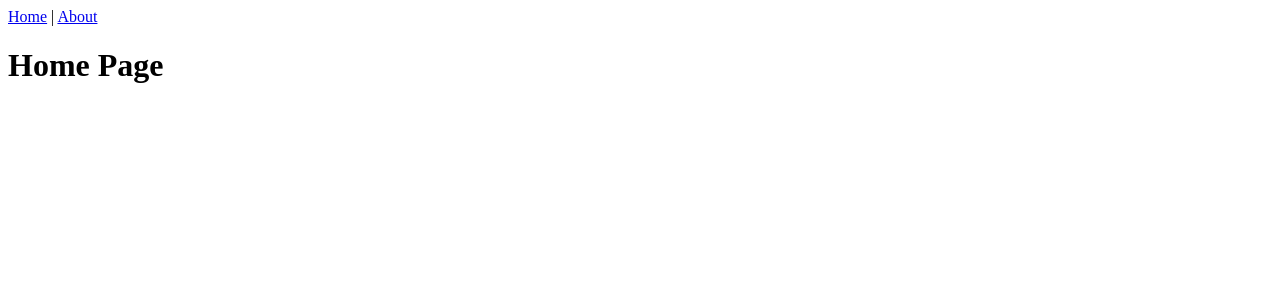
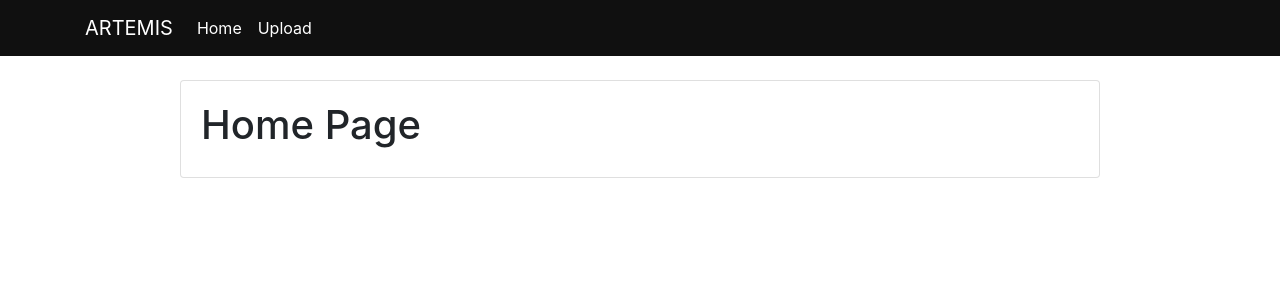
Before and after one commit to bachzz/netflow-analyzer, a Django app: page / in a window 1280 px wide. Shown: the top 300 px of the page. Run offline with Django 3.2, Linux system fonts and the light colour scheme; some libraries are stand-ins or nearby versions.

Commit message:
update upload

```diff
--- a/pages/templates/base.html
+++ b/pages/templates/base.html
@@ -1,6 +1,46 @@
-<header>
-  <a href="{% url 'home' %}">Home</a> | <a href="{% url 'about' %}">About</a>
-</header>
-
-{% block content %}
-{% endblock %}
+{% load static %}
+<!doctype html>
+<html lang="en">
+<head>
+  <meta charset="utf-8">
+  <meta name="viewport" content="width=device-width, initial-scale=1, shrink-to-fit=no">
+  <link rel="stylesheet" href="https://stackpath.bootstrapcdn.com/bootstrap/4.1.3/css/bootstrap.min.css" integrity="sha384-MCw98/SFnGE8fJT3GXwEOngsV7Zt27NXFoaoApmYm81iuXoPkFOJwJ8ERdknLPMO" crossorigin="anonymous">
+  <link rel="stylesheet" type="text/css" href="{% static 'css/app.css' %}">
+  <title>{% block title %}My Site{% endblock %}</title>
+</head>
+<body>
+  <nav class="navbar navbar-expand-lg navbar-light mb-4" style="background-color:#101010">
+    <div class="container">
+      <a class="navbar-brand" href="{% url 'home' %}" style="color:white;">ARTEMIS</a>
+      <button class="navbar-toggler" type="button" data-toggle="collapse" data-target="#navbarSupportedContent" aria-controls="navbarSupportedContent" aria-expanded="false" aria-label="Toggle navigation">
+        <span class="navbar-toggler-icon"></span>
+      </button>
+      <div class="collapse navbar-collapse" id="navbarSupportedContent">
+        <ul class="navbar-nav">
+          <li class="nav-item">
+            <a class="nav-link" href="{% url 'home' %}" style="color:white;">Home</a>
+          </li>
+          <li class="nav-item">
+            <a class="nav-link" href="{% url 'upload' %}" style="color:white;">Upload</a>
+          </li>
+        </ul>
+      </div>
+    </div>
+  </nav>
+  <div class="container">
+    <div class="row justify-content-center">
+      <div class="col-lg-10 col-md-12">
+        <div class="card mb-4">
+          <div class="card-body">
+            {% block content %}
+            {% endblock %}
+          </div>
+        </div>
+      </div>
+    </div>
+  </div>
+  <script src="https://code.jquery.com/jquery-3.3.1.slim.min.js" integrity="sha384-q8i/X+965DzO0rT7abK41JStQIAqVgRVzpbzo5smXKp4YfRvH+8abtTE1Pi6jizo" crossorigin="anonymous"></script>
+  <script src="https://cdnjs.cloudflare.com/ajax/libs/popper.js/1.14.3/umd/popper.min.js" integrity="sha384-ZMP7rVo3mIykV+2+9J3UJ46jBk0WLaUAdn689aCwoqbBJiSnjAK/l8WvCWPIPm49" crossorigin="anonymous"></script>
+  <script src="https://stackpath.bootstrapcdn.com/bootstrap/4.1.3/js/bootstrap.min.js" integrity="sha384-ChfqqxuZUCnJSK3+MXmPNIyE6ZbWh2IMqE241rYiqJxyMiZ6OW/JmZQ5stwEULTy" crossorigin="anonymous"></script>
+</body>
+</html>
--- a/pages/urls.py
+++ b/pages/urls.py
@@ -1,8 +1,9 @@
 # pages/urls.py
 from django.urls import path
-from .views import HomePageView, AboutPageView
+from .views import HomePageView, AboutPageView, upload
 
 urlpatterns = [
     path('', HomePageView.as_view(), name='home'),
-    path('about/', AboutPageView.as_view(), name='about')
+    path('about/', AboutPageView.as_view(), name='about'),
+    path('upload/', upload, name='upload')
 ]
--- a/pages/views.py
+++ b/pages/views.py
@@ -11,5 +11,15 @@ class HomePageView(TemplateView):
 class AboutPageView(TemplateView):
     template_name = 'about.html'
 
-# def upload(request):
-#     return
+def upload(request):
+    context = {}
+
+    if request.method == "POST":
+        upfile = request.FILES["document"]
+
+        context["fname"] = upfile.name
+        context["fsize"] = upfile.size
+        print(upfile.name)
+        print(upfile.size)
+
+    return render(request, "upload.html", context)
```
Also changed, not shown: pages/templates/upload.html (added, +16 -0 lines).
